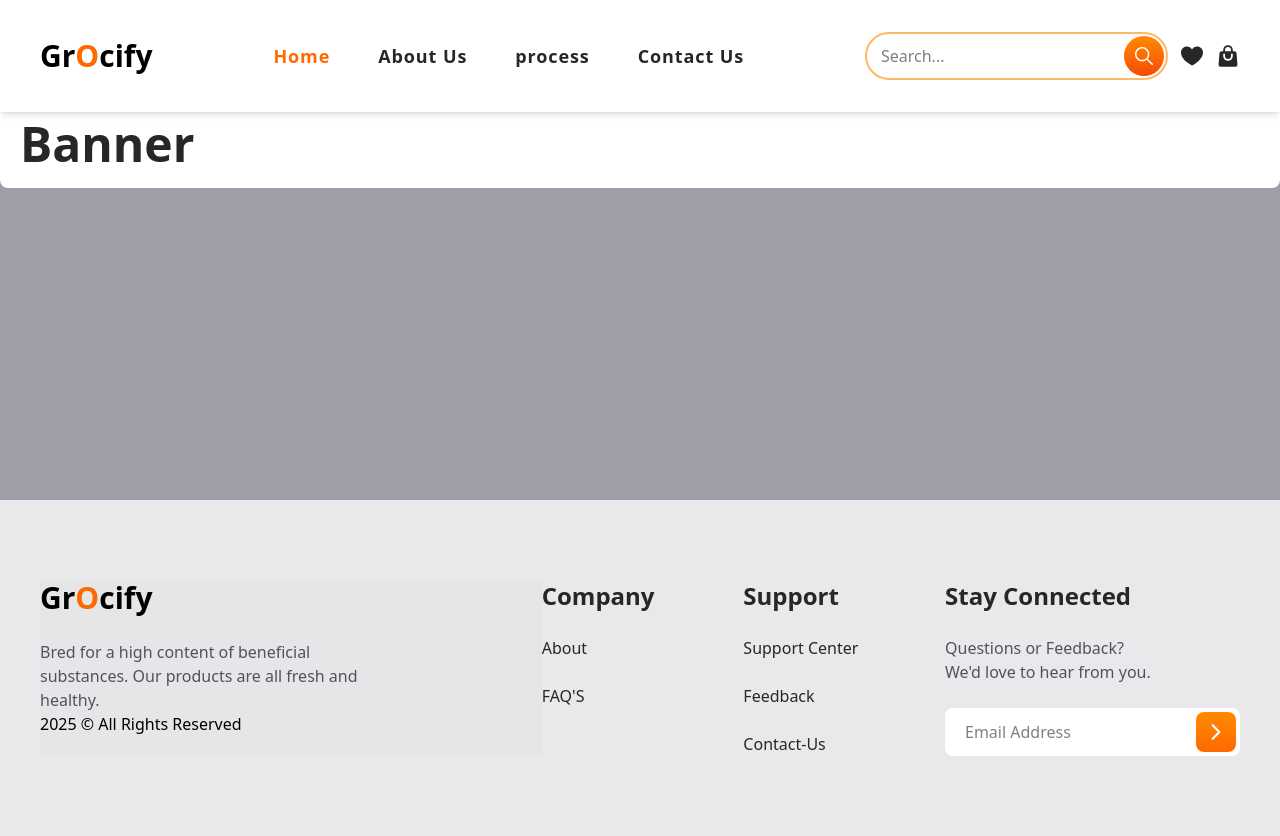
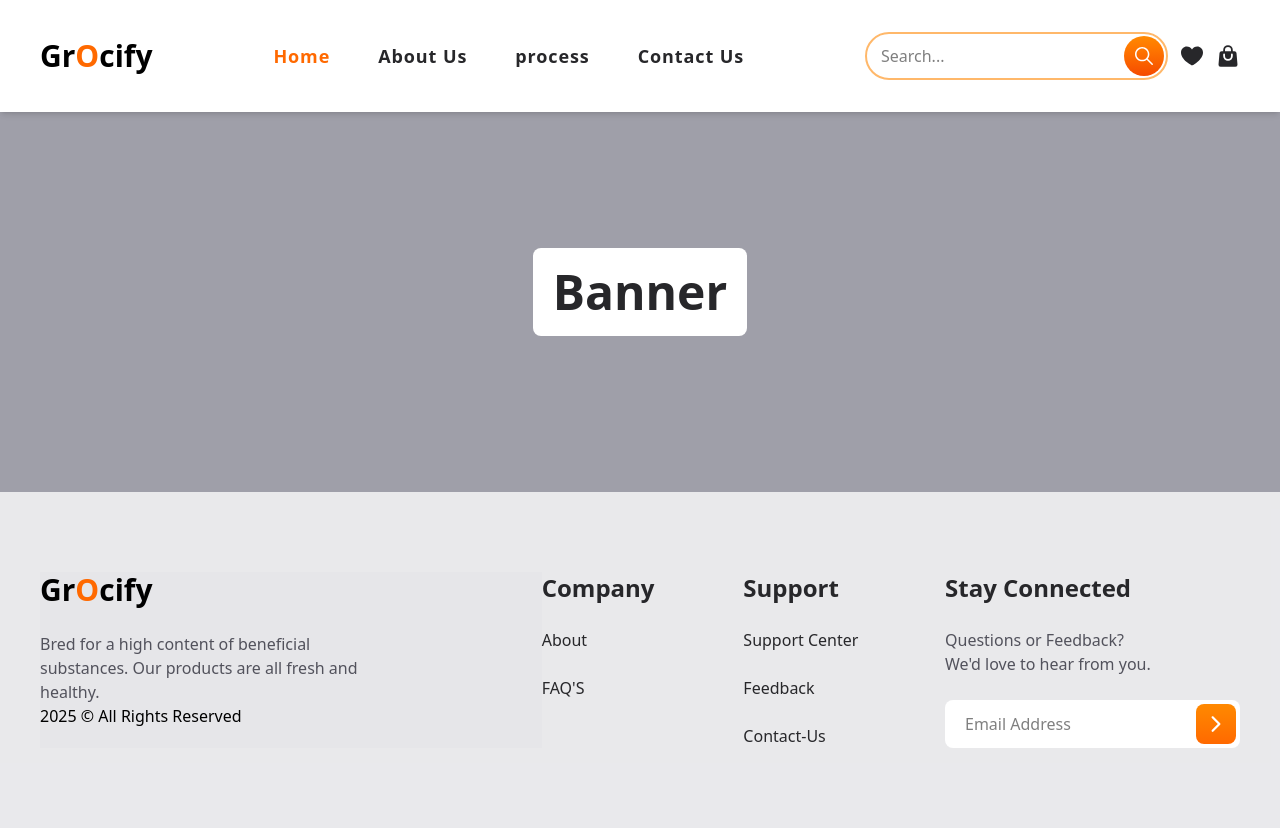
Before and after one commit to ANSHUMANMOREY7/Grocify, a React (Vite) app: page /SeaFood in a window 1280 px wide. Built offline with nearby package versions, Linux system fonts and the light colour scheme.

Commit message:
banner updated

```diff
--- a/src/components/Banner/Banner.jsx
+++ b/src/components/Banner/Banner.jsx
@@ -2,7 +2,7 @@ import React from 'react'
 
 const Banner = () => {
   return (
-    <div className='bg-zinc-400 h-[50vh] mt-25'>
+    <div className='bg-zinc-400 h-[50vh] mt-23  flex justify-center items-center'>
       <h2 className='text-5xl text-zinc-800 bg-white p-5 rounded-lg font-bold'>Banner</h2>
     </div>
   )
```
